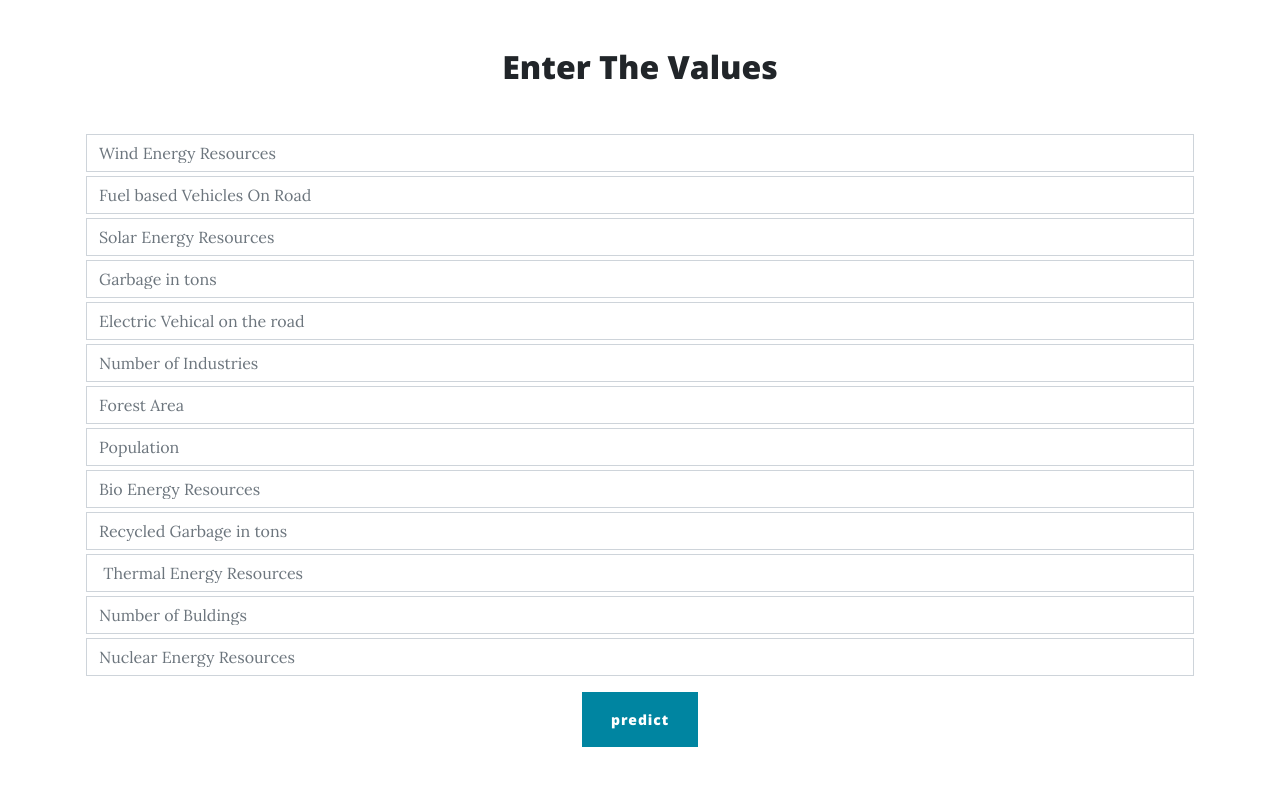
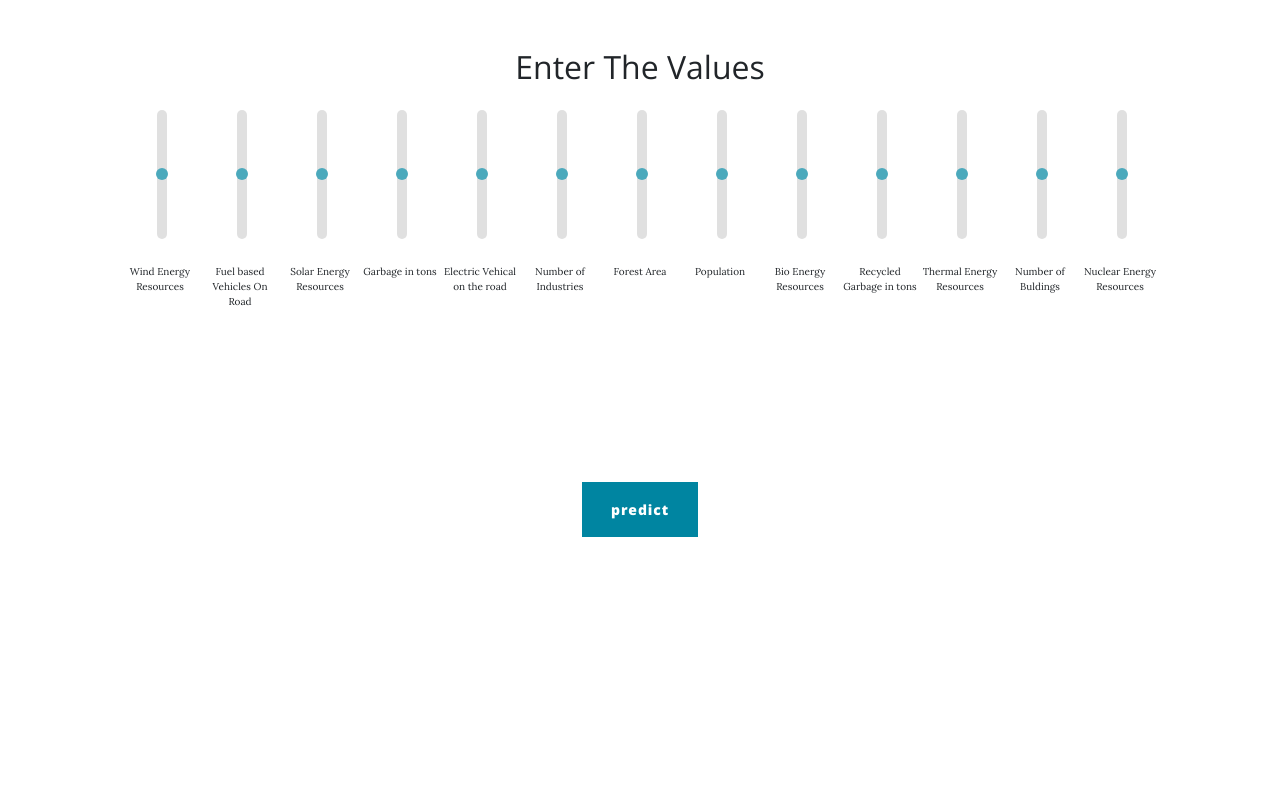
Before and after one commit to anmolali5811/carbonsavvy, a Flask app: page /predict_value in a window 1280 px wide. Shown: the top 786 px of the page. Run offline with Flask 3, Linux system fonts and the light colour scheme; parts of the project's set-up code (start-up, migrations or seed data) failed here and were passed over; some libraries are stand-ins or nearby versions.

Commit message:
changes in predict page

```diff
--- a/main.py
+++ b/main.py
@@ -55,7 +55,7 @@ with open('static/config.json','r') as c:
     params= json.load(c)["params"]
 
 # connection with database
-app.config['SQLALCHEMY_DATABASE_URI'] = 'mysql+pymysql://root:@localhost/carbonsavvy'
+app.config['SQLALCHEMY_DATABASE_URI'] = 'mysql+pymysql://root:@localhost:8080/carbonsavvy'
 db = SQLAlchemy(app)
 app.secret_key = 'super-secret-key'
 
@@ -97,7 +97,6 @@ def predictions():
 @app.route('/predict', methods=['POST'])
 def predict():
     # CRIM	ZN	INDUS	CHAS	NOX	RM	AGE	DIS	RAD	TAX	PTRATIO	B	LSTAT	MEDV
-
     data1 = request.form.get('a',type=float)
     data2 = request.form.get('b',type=float)
     data3 = request.form.get('c',type=float)
--- /dev/null
+++ b/static/css/custom.css
@@ -0,0 +1,53 @@
+
+.wrapper{
+    display: flex;
+    align-items: center;
+    justify-content: center;
+    flex-wrap: wrap;
+}
+
+.slider{
+    width: 80px;
+    height: 300px;
+    display: flex;
+    flex-direction: column;
+}
+
+.slider-label{
+    font-size: 10px;
+    text-align: center;
+}
+
+.slider-input{
+    transform: rotate(-90deg);
+    margin: 50px 0;
+}
+
+.slider-input input{
+    -webkit-appearance: none;
+    height: 10px;
+    border-radius: 5px;
+    background: #d3d3d3;
+    outline: none;
+    opacity: 0.7;
+    -webkit-transition: .2s;
+    transition: opacity .2s;
+  }
+
+  .slider-input input::-webkit-slider-thumb {
+    -webkit-appearance: none;
+    appearance: none;
+    width: 12px;
+    height: 12px;
+    border-radius: 50%;
+    background: #0085A1;
+    cursor: pointer;
+  }
+
+  .slider-input input::-moz-range-thumb {
+    width: 12px;
+    height: 12px;
+    border-radius: 50%;
+    background: #0085A1;
+    cursor: pointer;
+  }
--- a/templates/predict_value.html
+++ b/templates/predict_value.html
@@ -6,48 +6,128 @@
         <div class="container-fluid">
           <div class="container">
 
-            <h2 class="text-center my-5">Enter The Values</h2>
+            <h2 class="text-center fw-normal my-5">Enter The Values</h2>
               <form method="POST" action="/predict">
-                  <div class="m-1">
-                    <input name="a" placeholder="Wind Energy Resources" type="text" class="form-control" id="valueA">
+                <div class="wrapper">
+                  <div class="slider">
+                    <div class="slider-input">
+                      <input name="a" max="100" min="-100" step="25" value="0" type="range" id="valueA">
+                    </div>
+                    <div class="slider-label">
+                      <label for="valueA">Wind Energy Resources</label>
+                    </div>
+
                   </div>
-                  <div class="m-1">
-                    <input name="b" placeholder="Fuel based Vehicles On Road" type="text" class="form-control" id="valueB">
+                  <div class="slider">
+                    <div class="slider-input">
+                      <input name="b" max="100" min="-100" step="25" value="0" type="range" id="valueB">
+                    </div>
+                    <div class="slider-label">
+                      <label for="valueB">Fuel based Vehicles On Road</label>
+                    </div>
+
                   </div>
-                  <div class="m-1">
-                    <input name="c" placeholder="Solar Energy Resources" type="text" class="form-control" id="valueC">
+                  <div class="slider">
+                    <div class="slider-input">
+                      <input name="c" max="100" min="-100" step="25" value="0" type="range" id="valueC">
+                    </div>
+                    <div class="slider-label">
+                      <label for="valueC">Solar Energy Resources</label>
+                    </div>
+
                   </div>
-                  <div class="m-1">
-                    <input name="d" placeholder="Garbage in tons" type="text" class="form-control" id="valueD">
+                  <div class="slider">
+                    <div class="slider-input">
+                      <input name="d" max="100" min="-100" step="25" value="0" type="range" id="valueD">
+                    </div>
+                    <div class="slider-label">
+                      <label for="valueD">Garbage in tons</label>
+                    </div>
+
                   </div>
-                  <div class="m-1">
-                    <input name="e" placeholder="Electric Vehical on the road" type="text" class="form-control" id="valueD">
+                  <div class="slider">
+                    <div class="slider-input">
+                      <input name="e" max="100" min="-100" step="25" value="0" type="range" id="valueD">
+                    </div>
+                    <div class="slider-label">
+                      <label for="valueE">Electric Vehical on the road</label>
+                    </div>
+
                   </div>
-                  <div class="m-1">
-                    <input name="f" placeholder="Number of Industries" type="text" class="form-control" id="valueD">
+                  <div class="slider">
+                    <div class="slider-input">
+                      <input name="f" max="100" min="-100" step="25" value="0" type="range" id="valueD">
+                    </div>
+                    <div class="slider-label">
+                      <label for="valueF">Number of Industries</label>
+                    </div>
+
                   </div>
-                  <div class="m-1">
-                    <input name="g" placeholder="Forest Area" type="text" class="form-control" id="valueD">
+                  <div class="slider">
+                    <div class="slider-input">
+                      <input name="g" max="100" min="-100" step="25" value="0" type="range" id="valueD">
+                    </div>
+                    <div class="slider-label">
+                      <label for="valueG">Forest Area</label>
+                    </div>
+
                   </div>
-                  <div class="m-1">
-                    <input name="h" placeholder="Population" type="text" class="form-control" id="valueD">
+                  <div class="slider">
+                    <div class="slider-input">
+                      <input name="h" max="100" min="-100" step="25" value="0" type="range" id="valueD">
+                    </div>
+                    <div class="slider-label">
+                      <label for="valueH">Population</label>
+                    </div>
+
                   </div>
-                  <div class="m-1">
-                    <input name="i" placeholder="Bio Energy Resources" type="text" class="form-control" id="valueD">
+                  <div class="slider">
+                    <div class="slider-input">
+                      <input name="i" max="100" min="-100" step="25" value="0" type="range" id="valueD">
+                    </div>
+                    <div class="slider-label">
+                      <label for="valueI">Bio Energy Resources</label>
+                    </div>
+
                   </div>
-                  <div class="m-1">
-                    <input name="j" placeholder="Recycled Garbage in tons" type="text" class="form-control" id="valueD">
+                  <div class="slider">
+                    <div class="slider-input">
+                      <input name="j" max="100" min="-100" step="25" value="0" type="range" id="valueD">
+                    </div>
+                    <div class="slider-label">
+                      <label for="valueJ">Recycled Garbage in tons</label>
+                    </div>
+
                   </div>
-                  <div class="m-1">
-                    <input name="k" placeholder=" Thermal Energy Resources" type="text" class="form-control" id="valueD">
+                  <div class="slider">
+                    <div class="slider-input">
+                      <input name="k" max="100" min="-100" step="25" value="0" type="range" id="valueD">
+                    </div>
+                    <div class="slider-label">
+                      <label for="valueK">Thermal Energy Resources</label>
+                    </div>
+
                   </div>
-                  <div class="m-1">
-                    <input name="l" placeholder="Number of Buldings" type="text" class="form-control" id="valueD">
+                  <div class="slider">
+                    <div class="slider-input">
+                      <input name="l" max="100" min="-100" step="25" value="0" type="range" id="valueD">
+                    </div>
+                    <div class="slider-label">
+                      <label for="valueL">Number of Buldings</label>
+                    </div>
+
                   </div>
-                  <div class="m-1">
-                    <input name="m" placeholder="Nuclear Energy Resources" type="text" class="form-control" id="valueD">
+                  <div class="slider">
+                    <div class="slider-input">
+                      <input name="m" max="100" min="-100" step="25" value="0" type="range" id="valueD">
+                    </div>
+                    <div class="slider-label">
+                      <label for="valueM">Nuclear Energy Resources</label>
+                    </div>
+
                   </div>
-                  <input value="predict" type="submit" class="d-block my-3 mx-auto btn btn-primary"></input>
+                </div>
+                  <input value="predict" type="submit" class="d-block my-5 mx-auto btn btn-primary"></input>
                 </form>
           </div>
       </div>
--- a/templates/template.html
+++ b/templates/template.html
@@ -18,6 +18,7 @@
         <link href="{{url_for('static',filename='css/index.css')}}" rel="stylesheet" />
         <link href="{{url_for('static',filename='css/about.css')}}" rel="stylesheet" />
         <link href="{{url_for('static',filename='css/service.css')}}" rel="stylesheet" />
+        <link href="{{url_for('static',filename='css/custom.css')}}" rel="stylesheet" />
 
     </head>
     <body>
```
